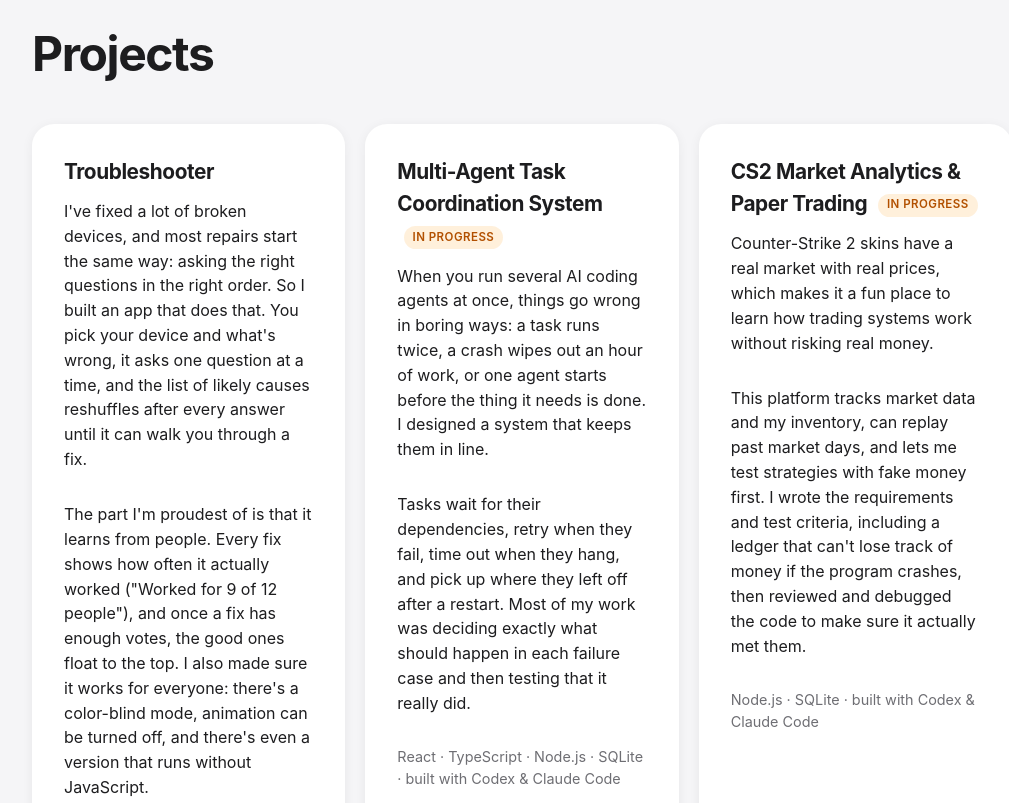
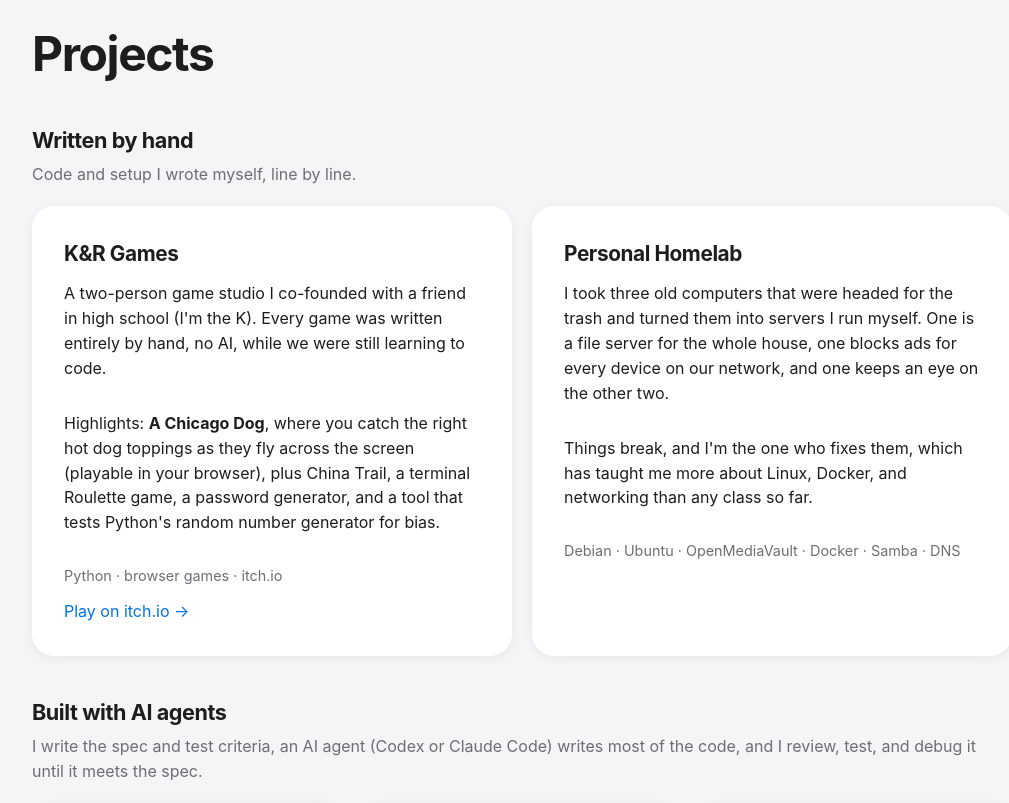
Before and after one commit to Kokofast177/portfolio, a plain HTML site: page index.html in a window 1280 px wide. Shown: the part 2260-3063 px from the top of the page, without its empty margins (118-1127 px from the left). Drawn offline with Linux system fonts and the light colour scheme.

Commit message:
Split projects into hand-written and AI-built
Co-Authored-By: Claude Opus 5.5 <noreply@anthropic.com>

```diff
--- a/index.html
+++ b/index.html
@@ -56,6 +56,9 @@
   .cert { display:flex; align-items:center; gap:1rem; background:var(--card); border:1px solid var(--line); border-radius:18px; padding:1.1rem 1.3rem; }
   .cert .seal { flex:none; width:52px; height:52px; border-radius:50%; display:grid; place-items:center; font-weight:700; color:#fff; background:linear-gradient(135deg, #c8102e, #7a0019); font-size:.95rem; }
   .cert small { display:block; color:var(--muted); }
+  .group { font-size:1.35rem; letter-spacing:-.02em; margin-top:2.5rem; }
+  .group:first-of-type { margin-top:0; }
+  .group-note { color:var(--muted); margin:.3rem 0 1.2rem; max-width:680px; }
   .reveal { opacity:0; transform:translateY(24px); transition:opacity .8s ease, transform .8s cubic-bezier(.2,.8,.2,1); }
   .reveal.in { opacity:1; transform:none; }
   @media (max-width:600px) { nav { gap:.9rem; } nav a { font-size:.75rem; } section { padding:4rem 1.25rem; } #intro { padding:6rem 1.25rem 5rem; } }
@@ -110,6 +113,25 @@
 
 <section id="projects">
   <h2>Projects</h2>
+  <h3 class="group">Written by hand</h3>
+  <p class="group-note">Code and setup I wrote myself, line by line.</p>
+  <div class="grid">
+    <div class="card">
+      <h3>K&amp;R Games</h3>
+      <p>A two-person game studio I co-founded with a friend in high school (I'm the K). Every game was written entirely by hand, no AI, while we were still learning to code.</p>
+      <p>Highlights: <b>A Chicago Dog</b>, where you catch the right hot dog toppings as they fly across the screen (playable in your browser), plus China Trail, a terminal Roulette game, a password generator, and a tool that tests Python's random number generator for bias.</p>
+      <p class="tech">Python · browser games · itch.io</p>
+      <a href="https://kr-games.itch.io/" target="_blank" rel="noopener">Play on itch.io →</a>
+    </div>
+    <div class="card">
+      <h3>Personal Homelab</h3>
+      <p>I took three old computers that were headed for the trash and turned them into servers I run myself. One is a file server for the whole house, one blocks ads for every device on our network, and one keeps an eye on the other two.</p>
+      <p>Things break, and I'm the one who fixes them, which has taught me more about Linux, Docker, and networking than any class so far.</p>
+      <p class="tech">Debian · Ubuntu · OpenMediaVault · Docker · Samba · DNS</p>
+    </div>
+  </div>
+  <h3 class="group">Built with AI agents</h3>
+  <p class="group-note">I write the spec and test criteria, an AI agent (Codex or Claude Code) writes most of the code, and I review, test, and debug it until it meets the spec.</p>
   <div class="grid">
     <div class="card">
       <h3>Troubleshooter</h3>
@@ -122,26 +144,13 @@
       <h3>Multi-Agent Task Coordination System <span class="wip">In progress</span></h3>
       <p>When you run several AI coding agents at once, things go wrong in boring ways: a task runs twice, a crash wipes out an hour of work, or one agent starts before the thing it needs is done. I designed a system that keeps them in line.</p>
       <p>Tasks wait for their dependencies, retry when they fail, time out when they hang, and pick up where they left off after a restart. Most of my work was deciding exactly what should happen in each failure case and then testing that it really did.</p>
-      <p class="tech">React · TypeScript · Node.js · SQLite · built with Codex &amp; Claude Code</p>
+      <p class="tech">React · TypeScript · Node.js · SQLite</p>
     </div>
     <div class="card">
       <h3>CS2 Market Analytics &amp; Paper Trading <span class="wip">In progress</span></h3>
       <p>Counter-Strike 2 skins have a real market with real prices, which makes it a fun place to learn how trading systems work without risking real money.</p>
       <p>This platform tracks market data and my inventory, can replay past market days, and lets me test strategies with fake money first. I wrote the requirements and test criteria, including a ledger that can't lose track of money if the program crashes, then reviewed and debugged the code to make sure it actually met them.</p>
-      <p class="tech">Node.js · SQLite · built with Codex &amp; Claude Code</p>
-    </div>
-    <div class="card">
-      <h3>Personal Homelab</h3>
-      <p>I took three old computers that were headed for the trash and turned them into servers I run myself. One is a file server for the whole house, one blocks ads for every device on our network, and one keeps an eye on the other two.</p>
-      <p>Things break, and I'm the one who fixes them, which has taught me more about Linux, Docker, and networking than any class so far.</p>
-      <p class="tech">Debian · Ubuntu · OpenMediaVault · Docker · Samba · DNS</p>
-    </div>
-    <div class="card">
-      <h3>K&amp;R Games</h3>
-      <p>A two-person game studio I co-founded (I'm the K) to make games for the fun of it. We've shipped five small titles on itch.io, from a browser arcade game to Python terminal tools.</p>
-      <p>Highlights: <b>A Chicago Dog</b>, where you catch the right hot dog toppings as they fly across the screen (playable in your browser), plus China Trail, a terminal Roulette game, a password generator, and a tool that tests Python's random number generator for bias.</p>
-      <p class="tech">Python · browser games · itch.io</p>
-      <a href="https://kr-games.itch.io/" target="_blank" rel="noopener">Play on itch.io →</a>
+      <p class="tech">Node.js · SQLite</p>
     </div>
   </div>
 </section>
```
